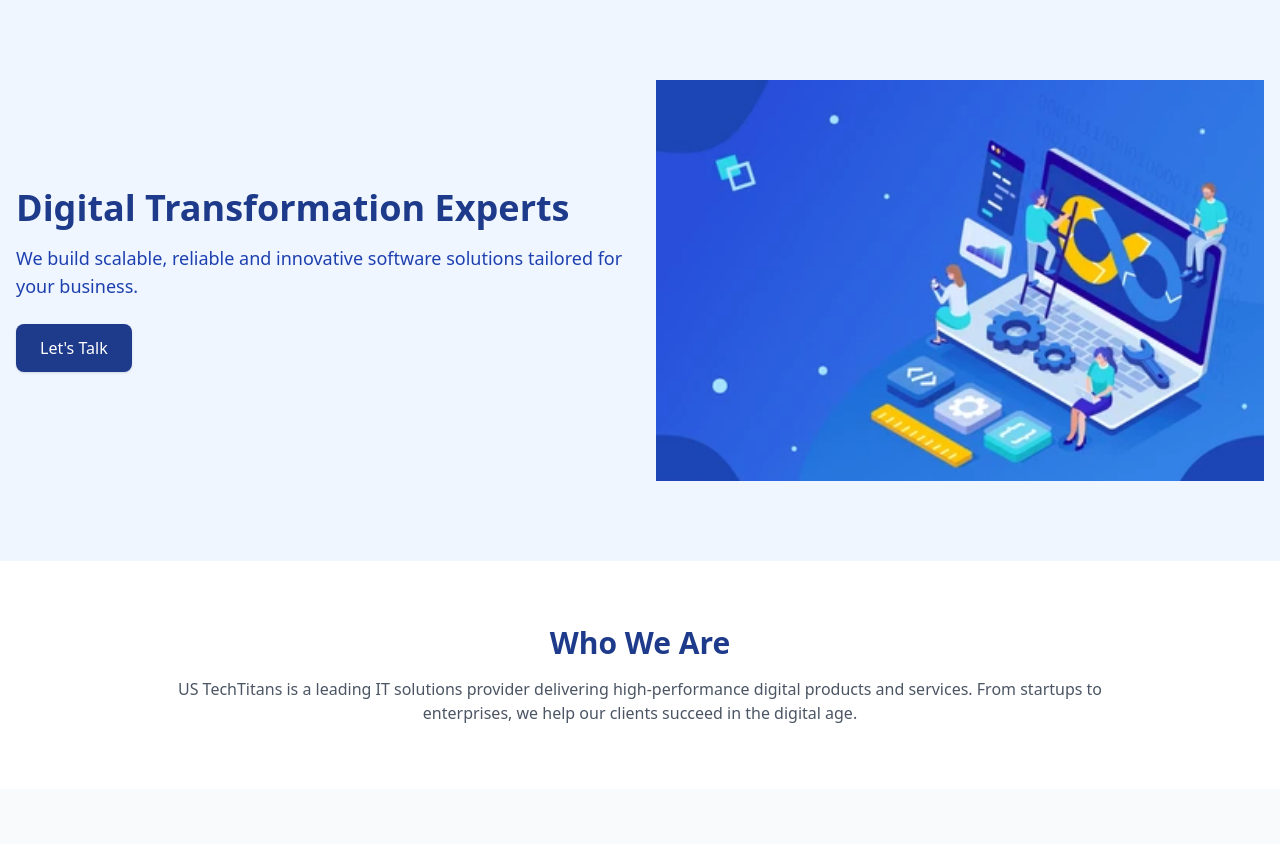
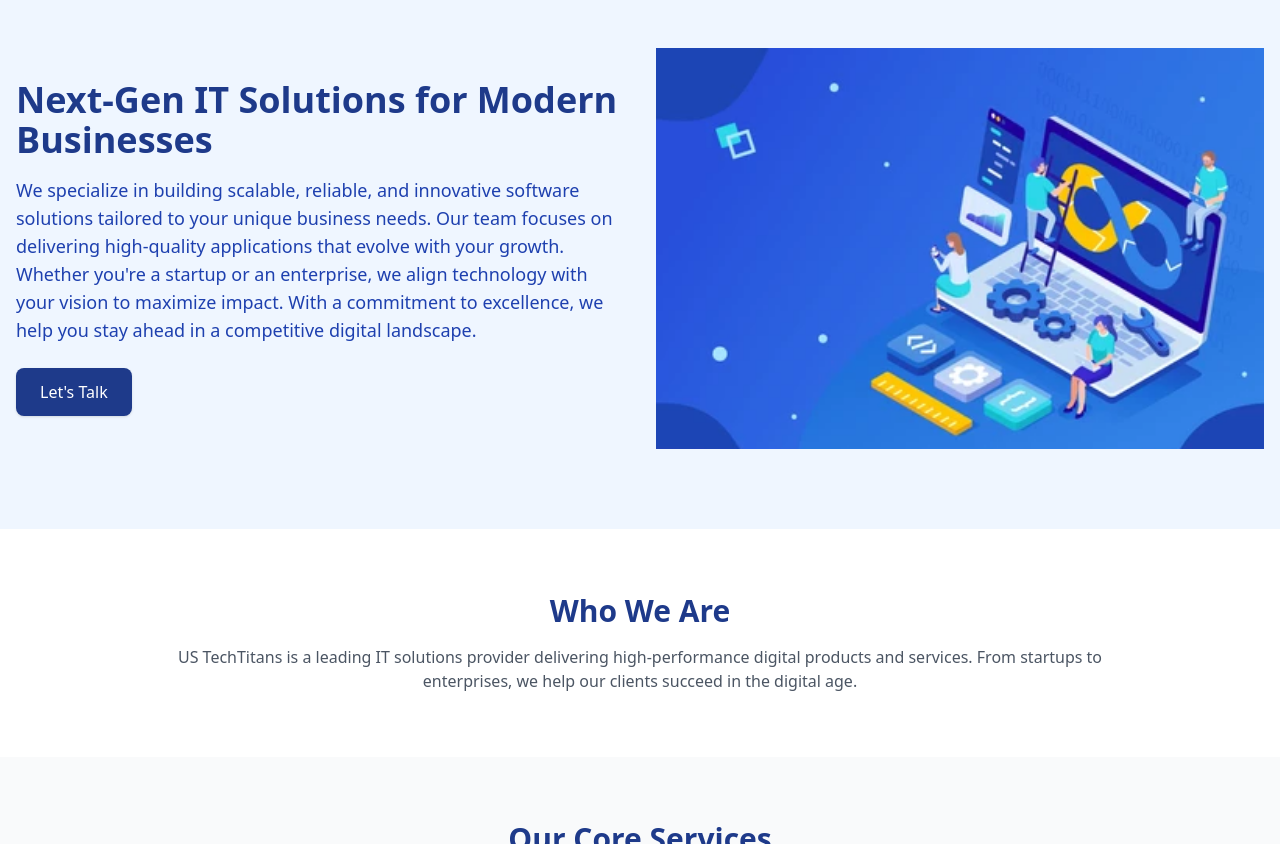
Before and after one commit to yaqubm2/us-techtitans12, a plain HTML site: page index.html in a window 1280 px wide. Shown: the part 1088-1932 px from the top of the page. Drawn offline with nearby package versions, Linux system fonts and the light colour scheme.

Commit message:
Update index.html

```diff
--- a/index.html
+++ b/index.html
@@ -4,7 +4,6 @@
 <head>
   <meta charset="UTF-8" />
   <meta name="viewport" content="width=device-width, initial-scale=1.0" />
-  <img src="images/logo.png" alt="US TechTitans Logo" class="logo" />
   <title>US TechTitans - Home</title>
   <script src="https://cdn.tailwindcss.com"></script>
 </head>
@@ -13,6 +12,7 @@
   <!-- Header -->
   <header class="bg-blue-900 text-white">
     <div class="max-w-7xl mx-auto flex justify-between items-center p-4">
+      <img src="images/logo.png" alt="US TechTitans Logo" class="logo" />
       <div class="text-2xl font-bold">US TechTitans</div>
       <nav class="space-x-4">
         <a href="index.html" class="hover:text-gray-300">Home</a>
@@ -29,8 +29,8 @@
   <section class="bg-blue-50 py-20">
     <div class="max-w-7xl mx-auto px-4 grid md:grid-cols-2 gap-8 items-center">
       <div>
-        <h1 class="text-4xl font-extrabold text-blue-900">Digital Transformation Experts</h1>
-        <p class="mt-4 text-lg text-blue-800">We build scalable, reliable and innovative software solutions tailored for your business.</p>
+        <h1 class="text-4xl font-extrabold text-blue-900">Next-Gen IT Solutions for Modern Businesses</h1>
+        <p class="mt-4 text-lg text-blue-800">We specialize in building scalable, reliable, and innovative software solutions tailored to your unique business needs. Our team focuses on delivering high-quality applications that evolve with your growth. Whether you're a startup or an enterprise, we align technology with your vision to maximize impact. With a commitment to excellence, we help you stay ahead in a competitive digital landscape.</p>
         <a href="contact.html" class="mt-6 inline-block bg-blue-900 text-white px-6 py-3 rounded-lg shadow hover:bg-blue-800">Let's Talk</a>
       </div>
       <div>
```
